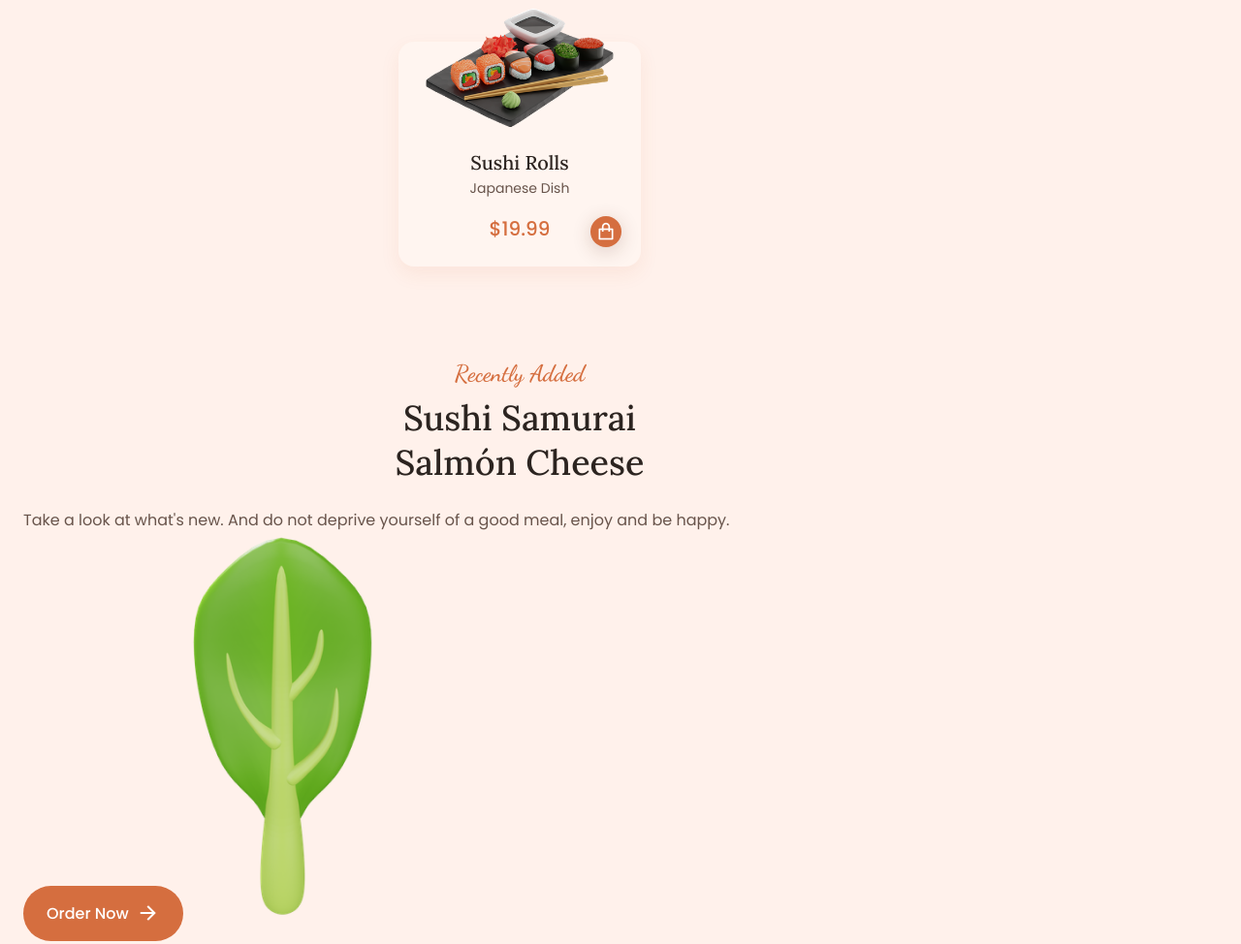
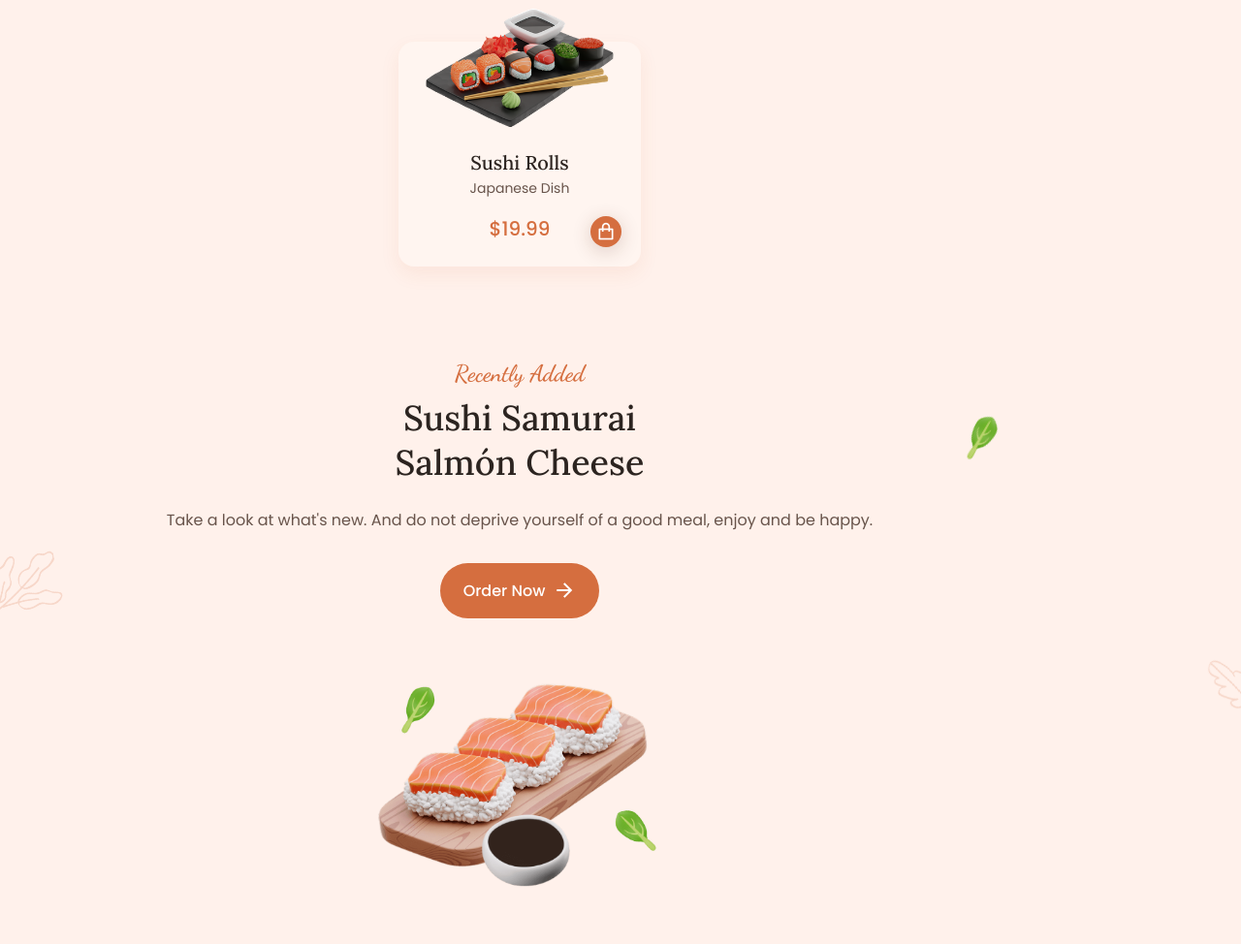
Before and after one commit to Kirillmlk/Sushi_Website, a plain HTML site: page index.html in a window 1280 px wide. Shown: the part 2154-3128 px from the top of the page at 97% size. Drawn offline with nearby package versions, Linux system fonts and the light colour scheme.

Commit message:
add recently section style

```diff
--- a/assets/css/styles.css
+++ b/assets/css/styles.css
@@ -435,3 +435,55 @@ img {
 .popular__card:hover .popular__img {
   transform: translateY(-.25rem);
 }
+
+/*recently*/
+
+.recently {
+  position: relative;
+}
+
+.recently__container {
+  row-gap: 4rem;
+}
+
+.recently__data {
+  position: relative;
+  text-align: center;
+}
+
+.recently__description {
+  margin-bottom: 2rem;
+}
+
+.recently__data-img {
+  width: 25px;
+  position: absolute;
+  top: 3.5rem;
+  right: 1.5rem;
+  transform: rotate(30deg);
+}
+
+.recently__img {
+  width: 300px;
+  justify-self: center;
+}
+
+.recently__leaf-1,
+.recently__leaf-2 {
+  position: absolute;
+  opacity: .2;
+}
+
+.recently__leaf-1 {
+  width: 80px;
+  top: 17rem;
+  left: -1rem;
+  transform: rotate(15deg);
+}
+
+.recently__leaf-2 {
+  width: 40px;
+  right: -1rem;
+  bottom: 12rem;
+  transform: rotate(-30deg);
+}
```
